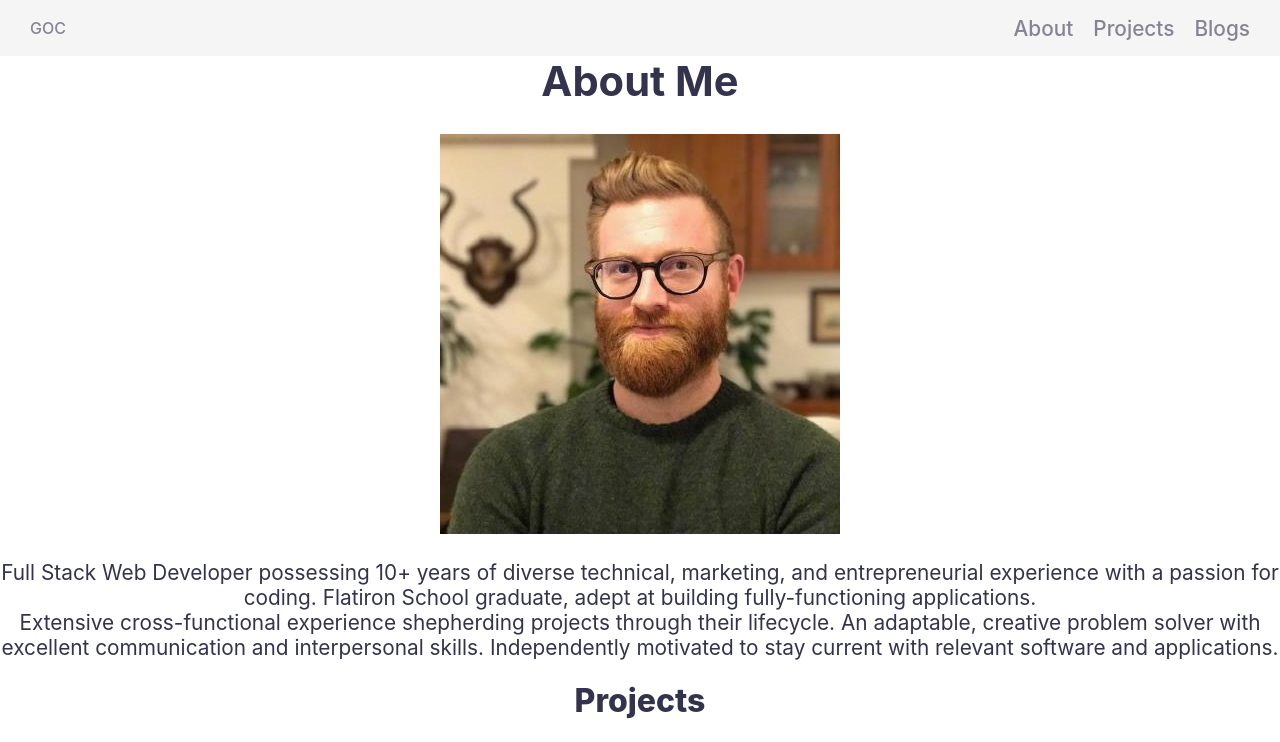
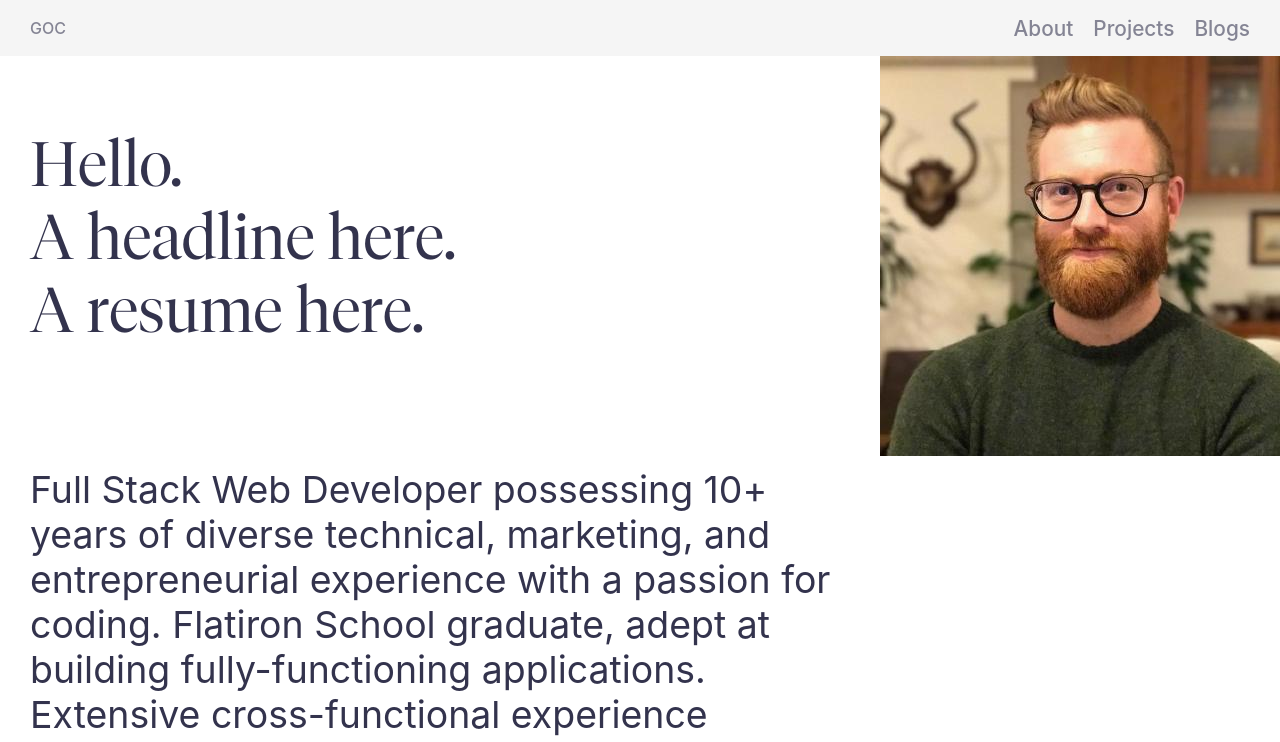
Before and after one commit to gavinoconnor/gavinoconnor.github.io, a React (Create React App) app: page / in a window 1280 px wide. Shown: the top 742 px of the page. Built offline with nearby package versions, Linux system fonts and the light colour scheme; no server answers.

Commit message:
add custom font

```diff
--- a/src/components/About/About.js
+++ b/src/components/About/About.js
@@ -6,19 +6,31 @@ import profile from './profile_pic_1.jpeg';
 const about = () => {
   return (
     <div className={classes.About}>
-      <h1>About Me</h1>
-      <img src={profile} alt="profile" className={classes.profile} />
+      <div>
+        <div className={classes.Hello}>
+          <p>Hello.
+          <br />
+          A headline here.
+          <br />
+          A resume here.
+          </p>
+        </div>
+        <div className={classes.Intro}>
           <p>
             Full Stack Web Developer possessing 10+ years of diverse technical,
             marketing, and entrepreneurial experience with a passion for coding.
             Flatiron School graduate, adept at building fully-functioning
-        applications.
-        <br /> Extensive cross-functional experience shepherding projects
+            applications. Extensive cross-functional experience shepherding projects
             through their lifecycle. An adaptable, creative problem solver with
             excellent communication and interpersonal skills. Independently
             motivated to stay current with relevant software and applications.
           </p>
         </div>
+      </div>
+      <div className={classes.ImageContainer}>
+        <img src={profile} alt="profile" className={classes.profile} />
+      </div>
+    </div>
   );
 };
 
--- a/src/components/About/About.module.css
+++ b/src/components/About/About.module.css
@@ -1,9 +1,15 @@
 .About {
+  display: flex;
   text-decoration: none;
   color: #33334d;
   font-size: 1.3em;
   font-weight: 400;
 }
+
+.About p {
+  font-size: 2em;
+}
+
 .About a {
   color: #33334d;
   text-decoration: none;
@@ -15,7 +21,25 @@
   color: #006600;
 }
 
+.Hello {
+  font-family: TiemposFine;
+  font-size: 1.5em;
+  text-align: left;
+  padding: 10px;
+  margin-left: 20px;
+}
+
+.Intro {
+  font-size: .9em;
+  text-align: left;
+  padding: 10px;
+  margin-left: 20px;
+}
+
+.ImageContainer {
+
+}
 .Profile {
-  width: 400px;
-  height: 400px;
+  /* width: 200px;
+  height: 200px; */
 }
--- a/src/index.css
+++ b/src/index.css
@@ -7,6 +7,11 @@ body {
   -moz-osx-font-smoothing: grayscale;
 }
 
+@font-face {
+  font-family: 'TiemposFine';
+  src: local('TiemposFine'), url('./fonts/TiemposFine-Light.otf'), format('truetype');
+}
+
 code {
   font-family: source-code-pro, Menlo, Monaco, Consolas, 'Courier New',
     monospace;
--- a/src/index.js
+++ b/src/index.js
@@ -1,6 +1,8 @@
 import React from 'react';
 import ReactDOM from 'react-dom';
 import { BrowserRouter } from 'react-router-dom';
+
+import './fonts/TiemposFine-Light.otf';
 import './index.css';
 import App from './App';
 import * as serviceWorker from './serviceWorker';
```
Also changed, not shown: src/fonts/TiemposFine-Light.otf (added). Lines whose indentation alone changed are shown as unchanged.
